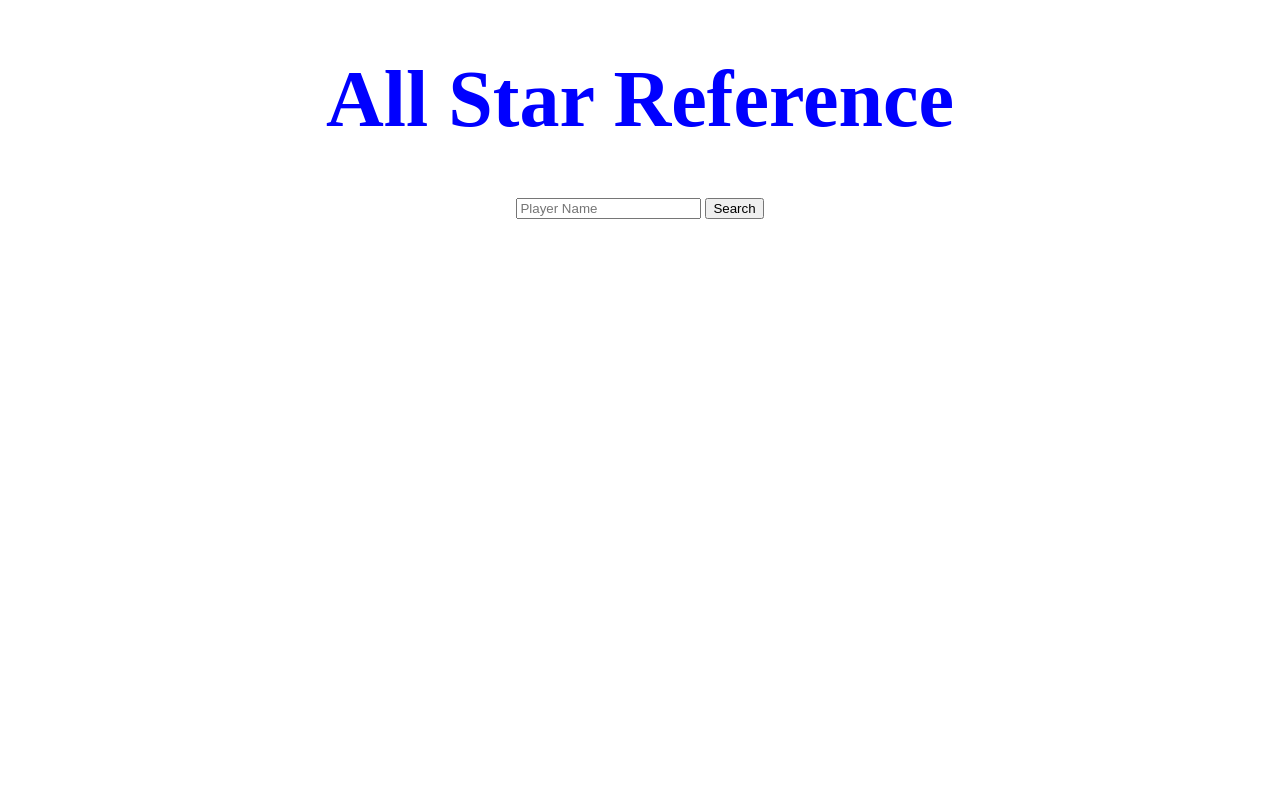
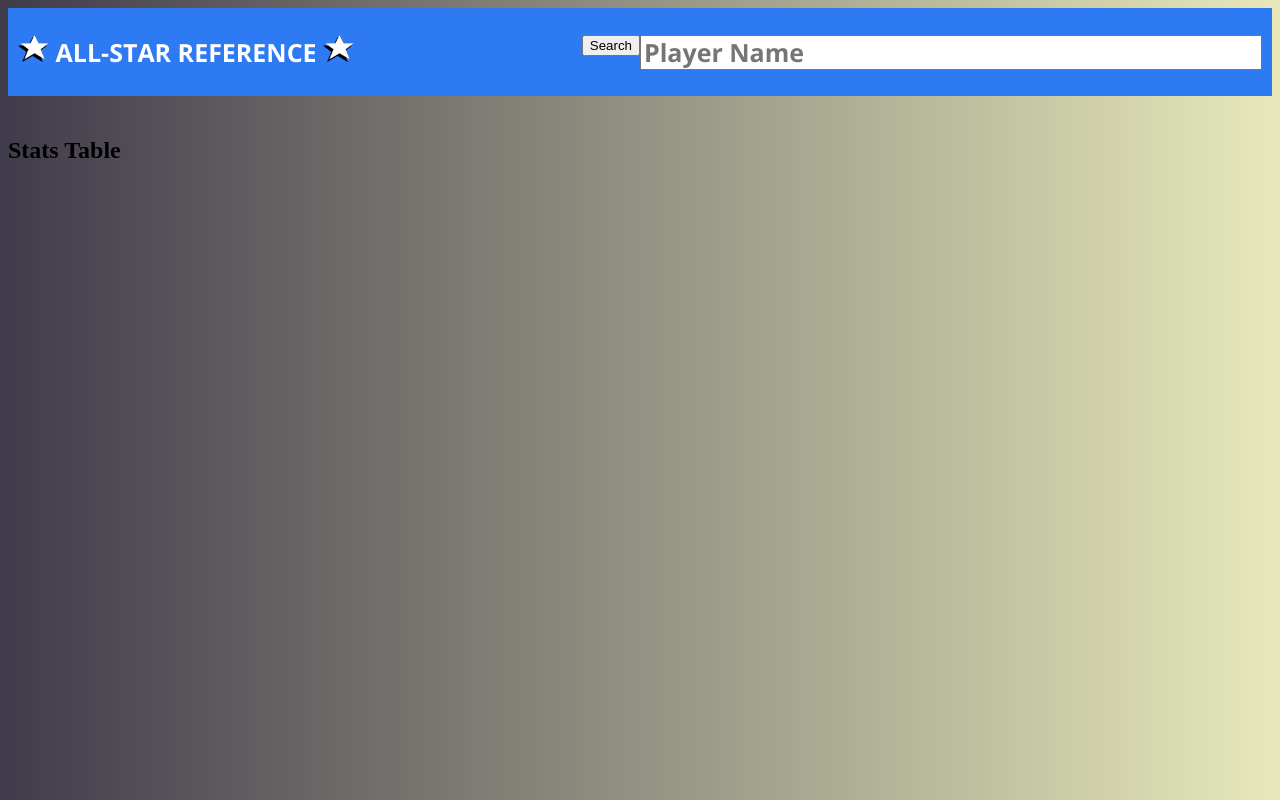
Before and after one commit to glolorun/AllStarReference, a plain HTML site: page index.html in a window 1280 px wide. Drawn offline with nearby package versions, Linux system fonts and the light colour scheme.

```diff
--- a/index.html
+++ b/index.html
@@ -4,25 +4,122 @@
   <meta charset="UTF-8">
   <meta name="viewport" content="width=device-width, initial-scale=1.0">
   <script src="https://unpkg.com/axios/dist/axios.min.js"></script>
-  <script defer src="script.js" charset="utf-8"></script>
   <link rel="stylesheet" href="style.css"/>
-  <title>All Star Reference</title>
+  <link href="https://fonts.googleapis.com/css2?family=Open+Sans:wght@700&display=swap" rel="stylesheet">
+
+
+  <!-- <script type="text/javascript">
+      google.charts.load('current', {'packages':['table']});
+      google.charts.setOnLoadCallback(drawTable);
+
+      function drawTable() {
+        var data = new google.visualization.DataTable();
+        data.addColumn('string', 'Season');
+        data.addColumn('string', 'Team');
+        data.addColumn('string', 'Position');
+        data.addColumn('string', 'Games Played');
+        data.addColumn('string', 'Minutes Played');
+        data.addColumn('string', 'Field Goals Made');
+        data.addColumn('string', 'Field Goals Attempted');
+        data.addColumn('string', '3 Pointers Made');
+        data.addColumn('string', '3 Pointers Attempted');
+
+
+
+        data.addRows([
+          ['2019-2020',  {f: '$10,000'}],
+          ['Jim',   {f: '$8,000'}],
+          ['Alice', {f: '$12,500'}],
+          ['Bob',   {f: '$7,000'}],
+          ['Bob',   {f: '$7,000'}],
+          ['Bob',   {f: '$7,000'}],
+          ['Bob',   {f: '$7,000'}],
+          ['Bob',   {f: '$7,000'}],
+          ['Bob',   {f: '$7,000'}],
+        ]);
+
+        var table = new google.visualization.Table(document.getElementById('table_div'));
+
+        table.draw(data, {showRowNumber: true, width: '100%', height: '100%'});
+      }
+    </script> -->
+  <title>All Star Reference. An NBA statistics site</title>
 
 </head>
+<style>
+body {
+  /* background-image: url('ServQuick.jpg'); */
+  background: linear-gradient(to right, #403b4a, #e7e9bb); /* W3C, IE 10+/ Edge, Firefox 16+, Chrome 26+, Opera 12+, Safari 7+ */
+
+}
+
+</style>
 <body>
-  <h1 id="pageTitle">All Star Reference</h1>
 
-<main class="searchDiv">
-<input type="search" id="searchBar" placeholder="Player Name">
-<button id="searchButton">Search</button>
-</main>
-<div class="results">
-  <h1 id=playerResultTitle>
+  <!-- <div id="background" style="background-image: url('ServQuick.jpg');"> -->
+  <div class="header">
+  <h1 id="pageTitle">  <img class="star" src="As-star.png" alt="all-star">  ALL-STAR REFERENCE  <img class="star" src="As-star.png" alt="all-star"
+    <main class="searchDiv">
+      <input type="search" id="searchBar" placeholder="Player Name">
+
+      <button id="searchButton">Search</button>
+  </main>
 
   </h1>
+  </div>
+
+<!-- <main class="searchDiv">
+<input type="search" id="searchBar" placeholder="Player Name">
+
+<button id="searchButton">Search</button>
+</main> -->
+<!-- <div class="results"> -->
+  <h1 id="playerResultTitle">
+  </h1>
+  <h2 id="yearResult">
+
+  </h2>
+
+
+
+
+
+
+
+
+
+
+
+
+
+
+
+
   <main class="playerBio"></main>
-  <main class="playerStats"></main>
+  <main class="playerStats">
+    <!-- <div id="table_div"></div> -->
+<h2>Stats Table</h2>
+<div class="statsTable">
 
 </div>
+
+  </div>
+  </main>
+
+<!-- </div> -->
 </body>
+<script defer src="script.js" charset="utf-8">
+
+
+
+
+
+
+
+
+
+
+
+</script>
+
 </html>
--- a/script.js
+++ b/script.js
@@ -1,19 +1,12 @@
 const playerBio = document.querySelector(`.playerBio`);
 const searchBar = document.querySelector(`#searchBar`);
 const searchButton = document.querySelector(`#searchButton`);
+const playerStats = document.querySelector(`.playerStats`);
+
 // document.querySelector(`.results`).remove();
 
 const getInput = async (name) => {
-
-
-
   const nameQuery = `https://www.balldontlie.io/api/v1/players?search=${name}`;
-  const playerStats = document.querySelector(`.playerStats`);
-  // const statsQuery =
-  // const axios = require(`axios`).default;
-  //This lets axios provide autocomplete
-  // const executeSearch = async () => {
-  //   // const x = document.getElementById(`searchInput`);
 
   try {
     const nameResponse = await axios.get(`${nameQuery}`);
@@ -29,25 +22,79 @@ const getInput = async (name) => {
     // const playerTitleDiv = document.createElement(`div`)
     const playerResultTitle = document.querySelector(`#playerResultTitle`);
     playerResultTitle.innerText = `${nameData[0].first_name} ${nameData[0].last_name}`;
+    yearResult.innerText = `2019-2020 Stats`;
     // playerResultTitle.appendChild(playerTitleDiv)
     // console.log(playerId)
 
     const statsQuery = `https://www.balldontlie.io/api/v1/season_averages?player_ids[]=${playerId}`;
+    const year2017 = `https://www.balldontlie.io/api/v1/season_averages?season=2017&player_ids[]=${playerId}`;
+
     const statsResponse = await axios.get(`${statsQuery}`);
+
     const statData = statsResponse.data.data[0];
     console.log(statData);
     if (statData.length !== 0) {
       for (data in statData) {
           const statsDiv = document.createElement("div");
-          statsDiv.innerText = `${data}: ${statData[data]}`;
+          statsDiv.innerhtml = `<div class='stat'>${data}: ${statData[data]}</div>`;
+
+    // statsDiv.innerText = `${data}: ${statData[data]}`;
+
+    ////////////////////////////SEASON//////////////////////////////////////
+
+    // /////////////////////////GAMES PLAYED////////////////////////////////
+    // const gamesDiv = document.createElement("div");
+    // const games = document.createElement(`h3`);
+    // games.innerText = `Games`;
+    // gamesDiv.appendChild(games);
+    // const gamesResultDiv = document.createElement("div");
+    // const gamesResult = document.createElement(`strong`);
+    // gamesResult.innerText = `${statData.games_played}`;
+    // gamesResultDiv.appendChild(gamesResult);
+    // statsDiv.appendChild(gamesDiv);
+    // statsDiv.appendChild(gamesResultDiv);
+    // ////////////////////////////Minutes Played//////////////////////////////
+
+    // ////////////////////////////Points//////////////////////////////////////
+
+    // ////////////////////////////Assists////////////////////////////////////
+
+    // ///////////////////////////D.Rebounds////////////////////////////////////
+
+    // ///////////////////////////O.Rebounds////////////////////////////////////
+
+    // ////////////////////////////Blocks//////////////////////////////////////
+
+    // ////////////////////////////Steals//////////////////////////////////////
+
+    // ////////////////////////////3 Pointers Made////////////////////////////
+
+    // ////////////////////////////3 Pointers Attempted////////////////////////
+
+    // ////////////////////////////3pt Percentage//////////////////////////////
+    // ///////NOTE: FOR PERCENTAGES USE: ((portion/total) * 100).toFixed(2) + '%'////////////////////
+
+    // ////////////////////////////Field Goals Made/////////////////////////////
+    // ////////////////////////////Field Goal Attempts/////////////////////////////
+    // ////////////////////////////Field Goal %/////////////////////////////
+    // ////////////////////////////Free Throws Made/////////////////////////////
+    // ////////////////////////////Free Throws Attempted/////////////////////////////
+    // ////////////////////////////Free Throw %/////////////////////////////
+    // ////////////////////////////Field Goals Made/////////////////////////////
+    // ////////////////////////////Field Goal Attempts/////////////////////////////
+    // ////////////////////////////Field Goal %/////////////////////////////
+    // ////////////////////////////Fouls/////////////////////////////////////////
+    // ////////////////////////////Turnovers/////////////////////////////////////
+
     playerStats.appendChild(statsDiv);
-
     }
     }
     const imgQuery = `https://nba-players.herokuapp.com/players/${nameData[0].last_name}/${nameData[0].first_name}`;
     // const imgResponse = await axios.get(`${imgQuery}`);
     const imgTag = document.createElement(`img`);
     imgTag.src = imgQuery;
+    imgTag.classList.add("playerImage");
+
     playerBio.appendChild(imgTag);
     console.log(imgQuery);
     //Trying to iterate stat Data inside of the name data because of scope rules but it just keeps looping forever. Asking for help.
@@ -62,9 +109,20 @@ const getInput = async (name) => {
 // let searchInput = prompt();
 
 searchButton.addEventListener(`click`, () => {
+  playerBio.innerHTML = ``;
+  playerStats.innerHTML = ``;
   const name = searchBar.value;
   getInput(name);
   // name.remove()
 });
+window.addEventListener("keyup", function (event) {
+  event.preventDefault();
+  if (event.keyCode === 13) {
+    playerBio.innerHTML = ``;
+    playerStats.innerHTML = ``;
+    const name = searchBar.value;
+    getInput(name);
+  }
+});
 
 //NOTE: need to attach another axios for stats to the search query. EX: https://www.balldontlie.io/api/v1/season_averages?player_ids[]=237&seasons[]=2019
--- a/style.css
+++ b/style.css
@@ -1,9 +1,60 @@
 body {
-  text-align: center;
-  background-color;
+  text-align: left;
 }
 
 #pageTitle {
-  font-size: 80px;
-  color: blue;
+  font-size: 25px;
+  color: white;
+  font-family: 'Open Sans', sans-serif;
+/* position: absolute; */
+/* background-color: #F2BD52; */
+
 }
+.header {
+  padding: 10px;
+  text-align: left;
+  background: #2E7AF2;
+  color: white;
+  font-size: 30px;
+  border-style: solid black;
+  border-width: medium;
+}
+
+img {
+  width: 2.5%;
+  height: auto;
+}
+
+.playerStats {
+  box-sizing: border-box;
+  display: flex;
+  order: 5;
+  flex-shrink: 3;
+  justify-content: flex-start
+}
+.playerImage {
+  height: auto;
+  width: 30%;
+}
+/* #searchBar {
+  position: absolute;
+  height: 30px;
+  width: 50px;
+} */
+
+#searchButton {
+  float: right;
+}
+
+
+#searchBar {
+  /* width: 100%; */
+  height: 35px;
+float: right;
+  -moz-box-sizing: border-box;
+  box-sizing: border-box;
+  width: 50%;
+  /* height: 100px; */
+  font-family: inherit;
+  font-size: inherit;
+}
```
Also changed, not shown: As-star.png (added), ServQuick.jpg (added). Lines whose indentation alone changed are shown as unchanged.
